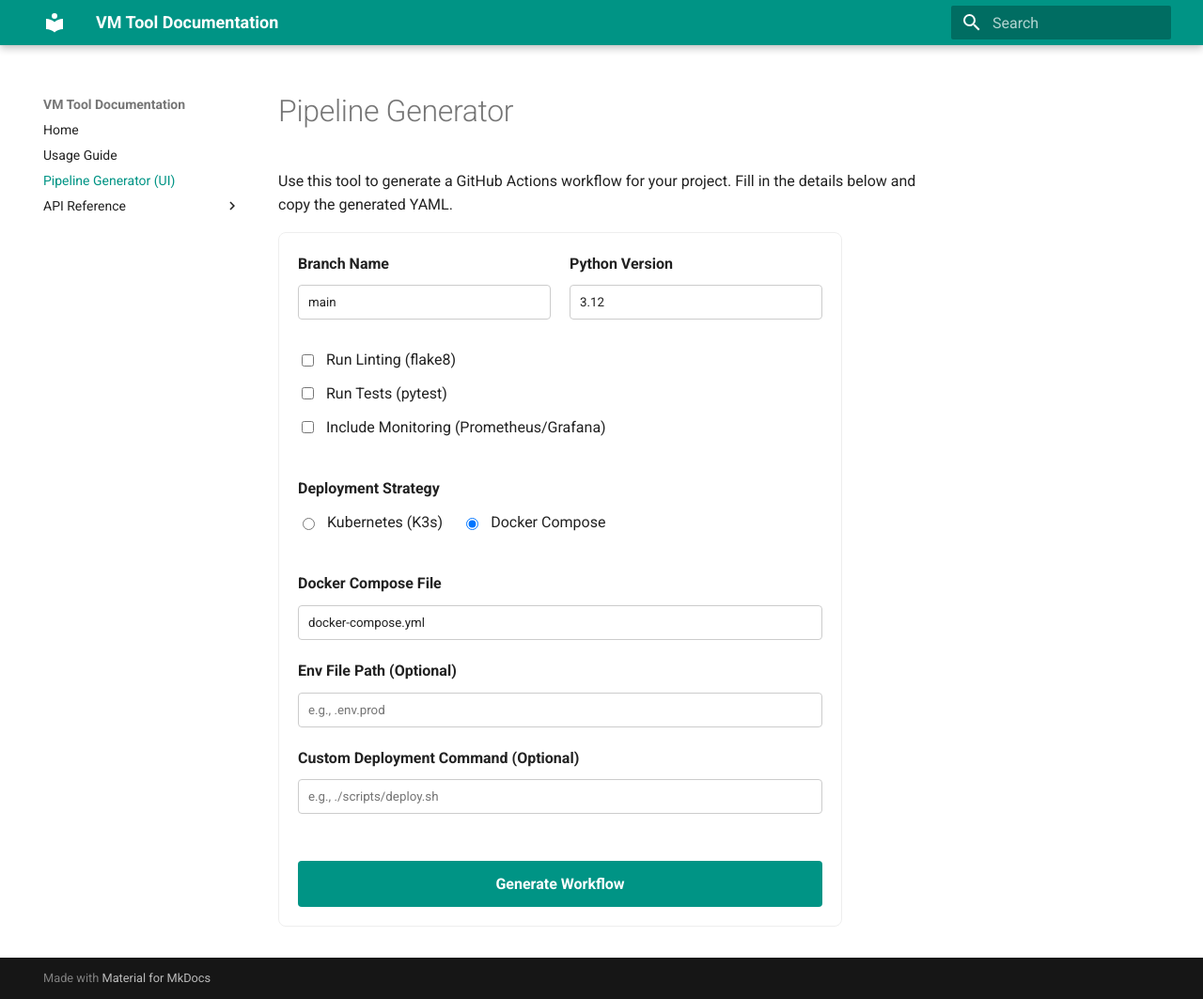
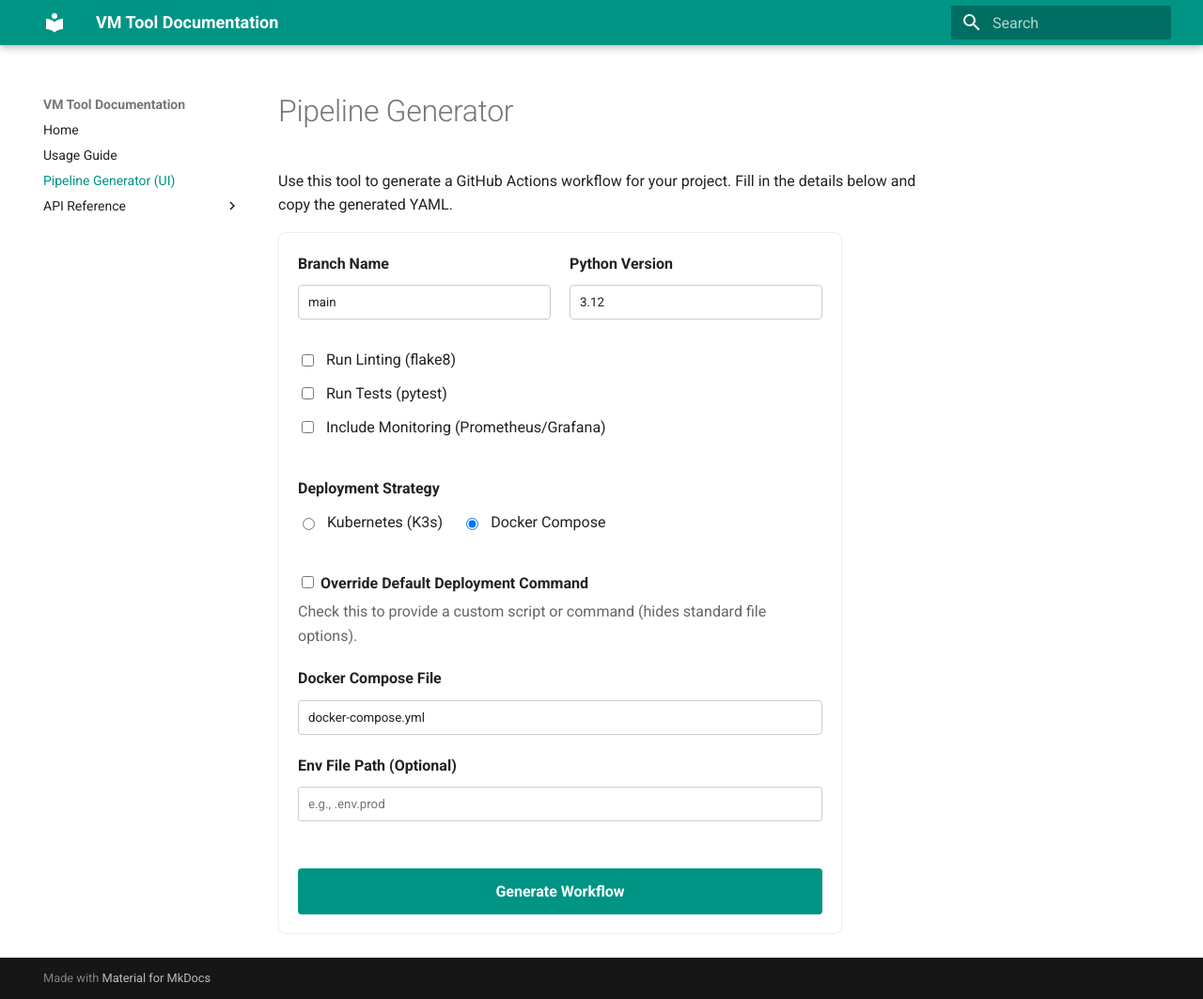
Before and after one commit to thesunnysinha/vm_tool, an MkDocs documentation site: the page built from docs/generator.md, in a window 1280 px wide and 1063 px high. Shown: the whole window at 94% size. Built offline with MkDocs 1.6.1 and Material for MkDocs 9.7.7, drawn with Linux system fonts in a browser that asks for light colours.

Commit message:
feat: add ui switch to override deployment defaults

```diff
--- a/docs/generator.md
+++ b/docs/generator.md
@@ -44,12 +44,24 @@ Use this tool to generate a GitHub Actions workflow for your project. Fill in th
     </div>
 
     <div id="docker_options" style="margin-top: 1rem;">
-        <label for="docker_compose_file" style="display: block; margin-bottom: 0.5rem; font-weight: bold;">Docker Compose File</label>
-        <input type="text" id="docker_compose_file" name="docker_compose_file" value="docker-compose.yml" style="width: 100%; padding: 0.5rem; border: 1px solid #ccc; border-radius: 4px;">
-        <label for="env_file" style="display: block; margin-top: 1rem; margin-bottom: 0.5rem; font-weight: bold;">Env File Path (Optional)</label>
-        <input type="text" id="env_file" name="env_file" placeholder="e.g., .env.prod" style="width: 100%; padding: 0.5rem; border: 1px solid #ccc; border-radius: 4px;">
-        <label for="deploy_command" style="display: block; margin-top: 1rem; margin-bottom: 0.5rem; font-weight: bold;">Custom Deployment Command (Optional)</label>
-        <input type="text" id="deploy_command" name="deploy_command" placeholder="e.g., ./scripts/deploy.sh" style="width: 100%; padding: 0.5rem; border: 1px solid #ccc; border-radius: 4px;">
+
+        <div style="margin-bottom: 1rem;">
+            <input type="checkbox" id="override_defaults" onchange="toggleDockerInputs()">
+            <label for="override_defaults" style="font-weight: bold; cursor: pointer;">Override Default Deployment Command</label>
+            <p style="font-size: 0.8rem; color: #666; margin-top: 0.2rem;">Check this to provide a custom script or command (hides standard file options).</p>
+        </div>
+
+        <div id="standard_docker_inputs">
+            <label for="docker_compose_file" style="display: block; margin-bottom: 0.5rem; font-weight: bold;">Docker Compose File</label>
+            <input type="text" id="docker_compose_file" name="docker_compose_file" value="docker-compose.yml" style="width: 100%; padding: 0.5rem; border: 1px solid #ccc; border-radius: 4px;">
+            <label for="env_file" style="display: block; margin-top: 1rem; margin-bottom: 0.5rem; font-weight: bold;">Env File Path (Optional)</label>
+            <input type="text" id="env_file" name="env_file" placeholder="e.g., .env.prod" style="width: 100%; padding: 0.5rem; border: 1px solid #ccc; border-radius: 4px;">
+        </div>
+
+        <div id="custom_command_input" style="display: none;">
+            <label for="deploy_command" style="display: block; margin-bottom: 0.5rem; font-weight: bold;">Custom Deployment Command</label>
+            <input type="text" id="deploy_command" name="deploy_command" placeholder="e.g., ./scripts/deploy.sh" style="width: 100%; padding: 0.5rem; border: 1px solid #ccc; border-radius: 4px;">
+        </div>
     </div>
 
     <button type="button" onclick="generatePipeline()" style="margin-top: 1.5rem; padding: 0.75rem; background-color: #009485; color: white; border: none; border-radius: 4px; cursor: pointer; font-weight: bold; width: 100%;">Generate Workflow</button>
@@ -214,6 +226,20 @@ function toggleMonitoring() {
     }
 }
 
+function toggleDockerInputs() {
+    const override = document.getElementById('override_defaults').checked;
+    const standardInputs = document.getElementById('standard_docker_inputs');
+    const customInput = document.getElementById('custom_command_input');
+
+    if (override) {
+        standardInputs.style.display = 'none';
+        customInput.style.display = 'block';
+    } else {
+        standardInputs.style.display = 'block';
+        customInput.style.display = 'none';
+    }
+}
+
 function copyToClipboard() {
     const text = document.getElementById('yamlOutput').textContent;
     navigator.clipboard.writeText(text).then(() => {
```
Also changed, not shown: 2 other files.
